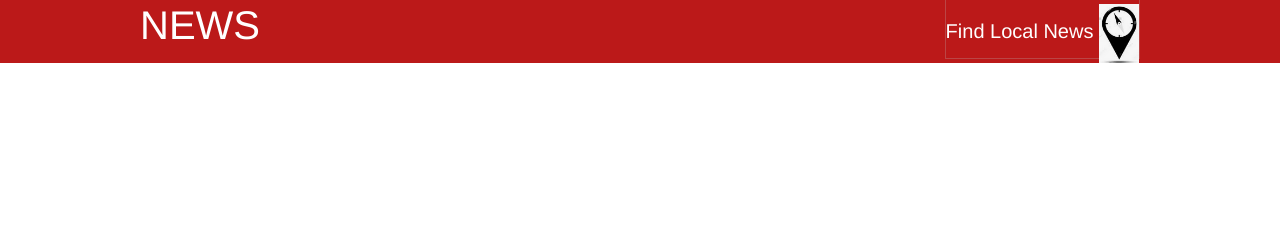
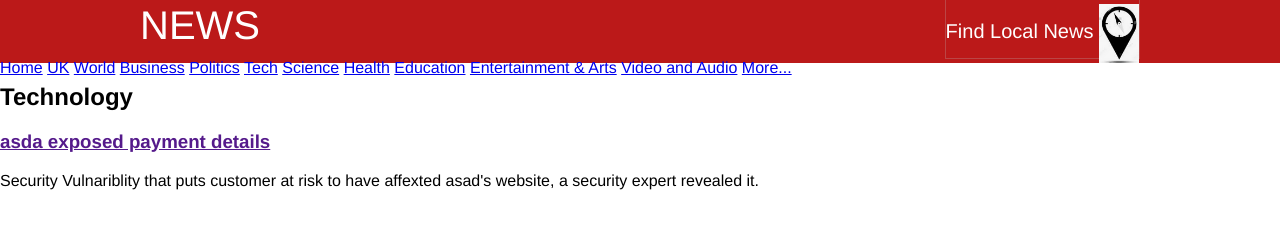
Before and after one commit to vijayendrafgfg/webdev, a plain HTML site: page Index1.html in a window 1280 px wide. Shown: the part 47-276 px from the top of the page. Drawn offline with Linux system fonts and the light colour scheme.

Commit message:
updated index file on 19-10-2020

```diff
--- a/Index1.html
+++ b/Index1.html
@@ -45,19 +45,76 @@
 
               <div id="menu-bar-container">
 
-                <div id="menu-bar">
+                          <div id="menu-bar">
 
-                      <h1 id="news-title">NEWS</h1>
+                                  <h1 id="news-title">NEWS</h1>
 
                                   <div id="local-news"> <a href =""> Find Local News</a>
                                     <img id= "local-image" src="Images/Location-Image.PNG">
                                   </div>
                           </div>
 
-                   </div>
+                                        <div class="clear"></div>
+
+                                        <div id="menu-bar-2-container">
+
+                                            <div id="menu-bar-2">
+
+                                              <a href="#">Home</a>
+
+                                                <a href="#">UK</a>
+                                                <a href="#">World</a>
+                                                <a href="#">Business</a>
+                                                <a href="#">Politics</a>
+                                                <a href="#">Tech</a>
+                                                <a href="#">Science</a>
+                                                <a href="#">Health</a>
+                                                <a href="#">Education</a>
+                                                <a href="#">Entertainment & Arts</a>
+                                                <a href="#">Video and Audio</a>
+                                                <a href="#" class="noborder">More...</a>
+
+                                            </div>
+
+
+                                        </div>
 
               </div>
 
 
+                <div class="clear"></div>
+
+
+<!-- <div id="page-container">
+
+        <div id="main-article">
+          <h2> Technology </h2>
+          <h3><a href=""> asda exposed payment details</h3>
+        </div>
+
+        <div id="artilc-Summary">
+        <P>Security Vulnariblity that puts customer at risk to have affexted asad's website, a security
+        expert revealed it.</P>
+
+        </div>
+
+</div> !-->
+
+      <div id ="page-cotainer">
+
+            <div id="main-article">
+              <h2>Technology</h2>
+              <h3><a href=""> asda exposed payment details</a></h3>
+
+            <div id="artilc-Summary">
+            <P>Security Vulnariblity that puts customer at risk to have affexted asad's website, a security
+            expert revealed it.</P>
+                </div>
+
+            </div>
+       </div>
+
+
+
   </body>
 </html>
```
Also changed, not shown: Test3-Sprint2.txt (added).
